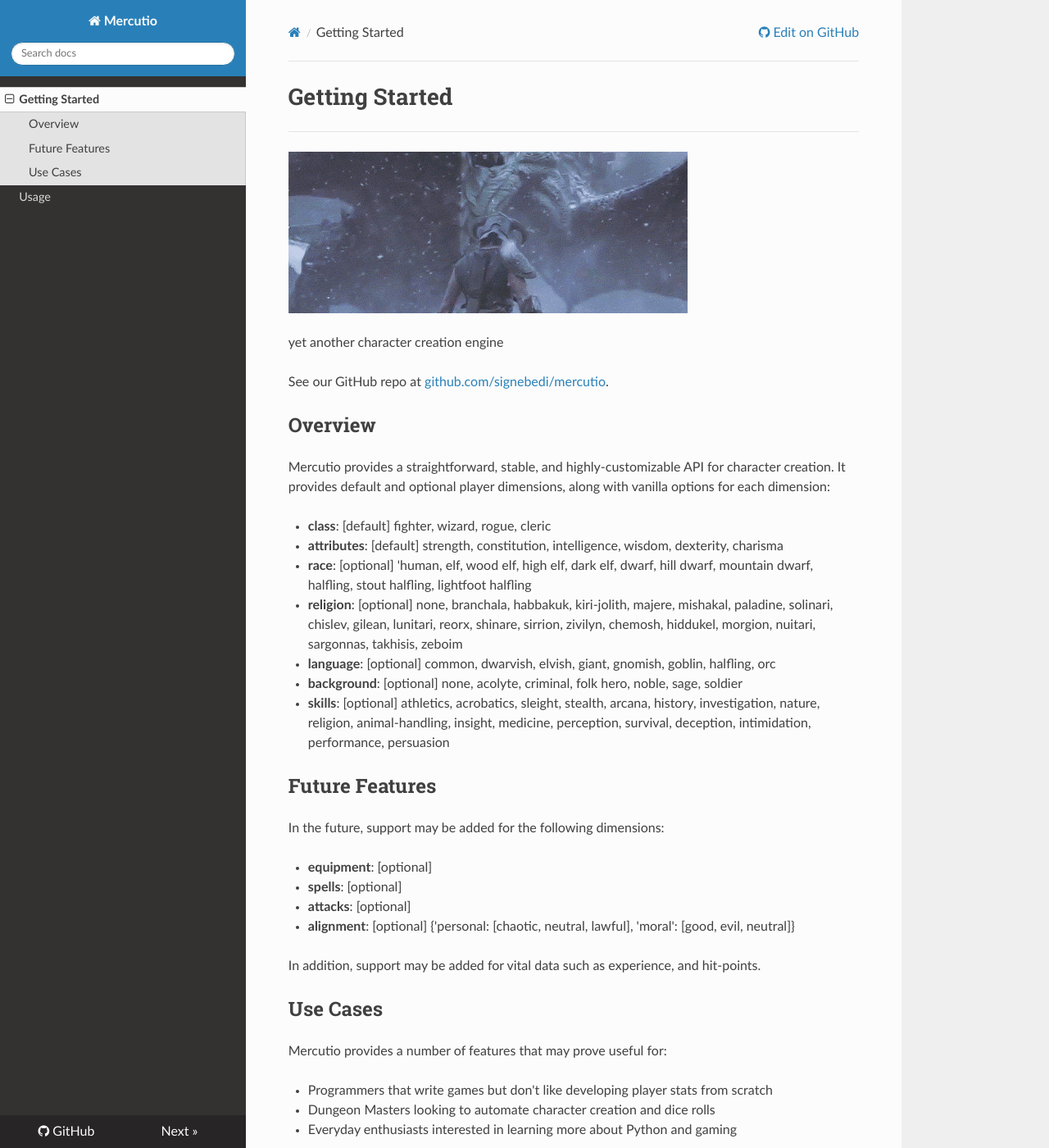
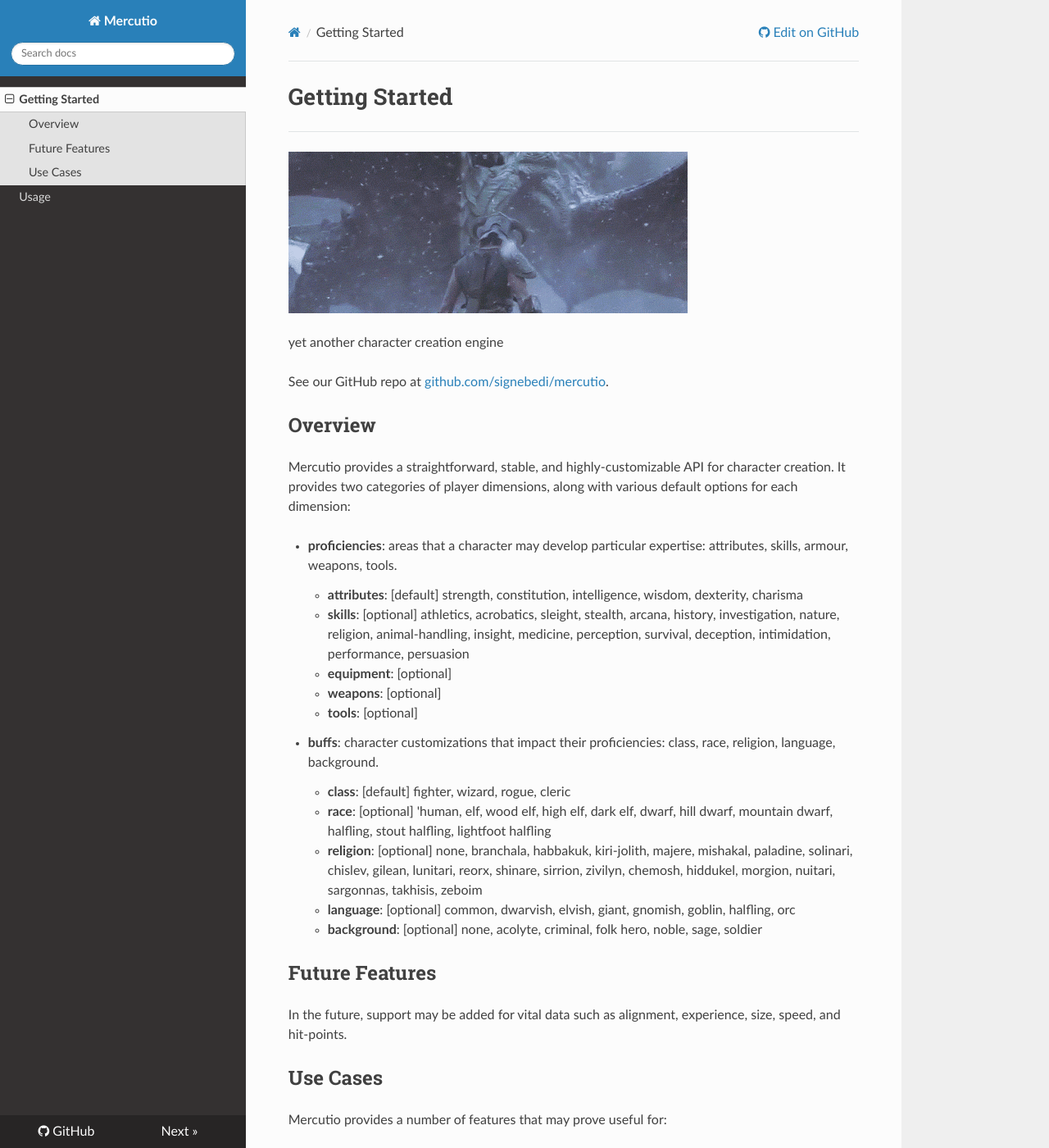
Before and after one commit to signebedi/mercutio, an MkDocs documentation site: the page built from docs/index.md, in a window 1280 px wide and 1400 px high. Shown: the whole window at 82% size. Built offline with MkDocs 1.6.1, drawn with Linux system fonts in a browser that asks for light colours; nearby versions of some CDN libraries.

Commit message:
added documentation for profficiencies and buffs

```diff
--- a/docs/index.md
+++ b/docs/index.md
@@ -9,26 +9,27 @@ See our GitHub repo at [github.com/signebedi/mercutio](https://github.com/signeb
 
 ## Overview
 
-Mercutio provides a straightforward, stable, and highly-customizable API for character creation. It provides default and optional player dimensions, along with vanilla options for each dimension:
+Mercutio provides a straightforward, stable, and highly-customizable API for character creation. It provides two categories of player dimensions, along with various default options for each dimension:
 
-- **class**: [default] fighter, wizard, rogue, cleric
-- **attributes**: [default] strength, constitution, intelligence, wisdom, dexterity, charisma
-- **race**: [optional] 'human, elf, wood elf, high elf, dark elf, dwarf, hill dwarf, mountain dwarf, halfling, stout halfling, lightfoot halfling
-- **religion**: [optional] none, branchala, habbakuk, kiri-jolith, majere, mishakal, paladine, solinari, chislev, gilean, lunitari, reorx, shinare, sirrion, zivilyn, chemosh, hiddukel, morgion, nuitari, sargonnas, takhisis, zeboim
-- **language**: [optional] common, dwarvish, elvish, giant, gnomish, goblin, halfling, orc
-- **background**: [optional] none, acolyte, criminal, folk hero, noble, sage, soldier
-- **skills**: [optional] athletics, acrobatics, sleight, stealth, arcana, history, investigation, nature, religion, animal-handling, insight, medicine, perception, survival, deception, intimidation, performance, persuasion
+- **proficiencies**: areas that a character may develop particular expertise: attributes, skills, armour, weapons, tools.
+
+    - **attributes**: [default] strength, constitution, intelligence, wisdom, dexterity, charisma
+    - **skills**: [optional] athletics, acrobatics, sleight, stealth, arcana, history, investigation, nature, religion, animal-handling, insight, medicine, perception, survival, deception, intimidation, performance, persuasion
+    - **equipment**: [optional]
+    - **weapons**: [optional]
+    - **tools**: [optional]
+
+- **buffs**: character customizations that impact their proficiencies: class, race, religion, language, background.
+
+    - **class**: [default] fighter, wizard, rogue, cleric
+    - **race**: [optional] 'human, elf, wood elf, high elf, dark elf, dwarf, hill dwarf, mountain dwarf, halfling, stout halfling, lightfoot halfling
+    - **religion**: [optional] none, branchala, habbakuk, kiri-jolith, majere, mishakal, paladine, solinari, chislev, gilean, lunitari, reorx, shinare, sirrion, zivilyn, chemosh, hiddukel, morgion, nuitari, sargonnas, takhisis, zeboim
+    - **language**: [optional] common, dwarvish, elvish, giant, gnomish, goblin, halfling, orc
+    - **background**: [optional] none, acolyte, criminal, folk hero, noble, sage, soldier
 
 ## Future Features
 
-In the future, support may be added for the following dimensions:
-
-- **equipment**: [optional]
-- **spells**: [optional]
-- **attacks**: [optional]
-- **alignment**: [optional] {'personal: [chaotic, neutral, lawful], 'moral': [good, evil, neutral]}
-
-In addition, support may be added for vital data such as experience, and hit-points.
+In the future, support may be added for vital data such as alignment, experience, size, speed, and hit-points.
 
 ## Use Cases
 
```
Also changed, not shown: CHANGELOG.md (+23 -5 lines), docs/usage.md (+17 -0 lines), src/mercutio/__init__.py (+5 -3 lines).
